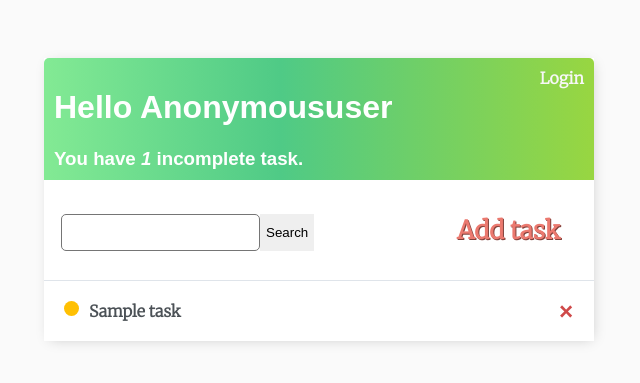
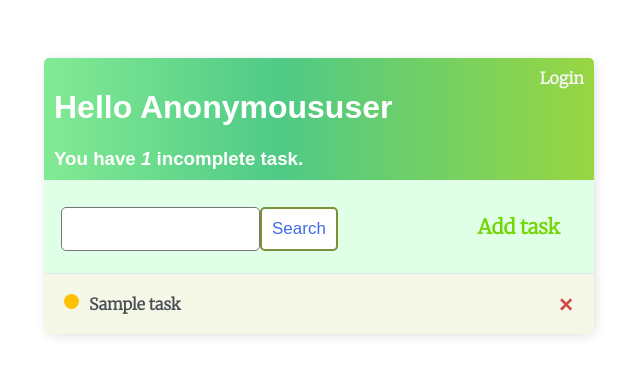
Before and after one commit to anish102/Todo-Django, a Django app: template todo_list/templates/todo_list/task_list.html in a window 1280 px wide. Shown: the top 383 px of the page, without its empty margins (321-961 px from the left). Run offline with Django 4.2, Linux system fonts and the light colour scheme; the template is opened without the code that fills it: most values are stand-ins (such as "Sample title", 1, 10 or a date in 2020).

Commit message:
Final commit of the project

```diff
--- a/todo_list/templates/todo_list/main.html
+++ b/todo_list/templates/todo_list/main.html
@@ -15,7 +15,7 @@
 
         <style>
             body {
-                background-color: #FAFAFA;
+                background-color: #ffffff;
                 font-family: 'Merriweather', sans-serif;
                 padding-top: 50px;
             }
@@ -70,8 +70,8 @@
             display: flex;
             align-items: center;
             justify-content: space-between;
-            background-color: #fff;
-            border-top: 1px solid #dfe4ea;
+            background-color: rgb(245, 247, 231);
+            border-top: 1px solid #daece9;
             overflow: hidden;
         }
 
@@ -142,10 +142,10 @@
 
 
         #add-link {
-            color: #EB796F;
+            color: #74d505;
             text-decoration: none;
-            font-size: 25px;
-            text-shadow: 1px 1px #81413b;
+            font-size: 20px;
+
             padding:17px
         }
 
@@ -154,6 +154,7 @@
             justify-content: space-between;
             align-items: center;
             padding: 17px;
+            background-color: #caffd692;
         }
 
         @media screen and (max-width:320px) {
@@ -182,11 +183,11 @@
         }
 
         .button {
-            border: 1px solid #757575;
+            border: 2px solid #799138;
             background-color: #FFF;
-            color: #EB796F;
+            color: #426be6;
             padding: 10px;
-            font-size: 14px;
+            font-size: 17px;
             border-radius: 5px;
             cursor: pointer;
             text-decoration: none;
--- a/todo_list/templates/todo_list/task_list.html
+++ b/todo_list/templates/todo_list/task_list.html
@@ -20,7 +20,7 @@
 <div id="search-add-wrapper">
     <form method="GET" style="margin-top: 5px; display: flex;">
         <input type="text" name="search-area" value="{{search_input}}">
-        <input type="submit" value="Search">
+        <input class="button" type="submit" value="Search">
     </form>
     <a id="add-link" href="{% url 'task_create'%}">Add task</a>
 </div>
```
Also changed, not shown: todo_list/templates/todo_list/login.html (+12 -7 lines), todo_list/templates/todo_list/register.html (+18 -7 lines), todo_list/templates/todo_list/task_confirm_delete.html (+12 -6 lines), todo_list/templates/todo_list/task_form.html (+15 -7 lines), db.sqlite3.
